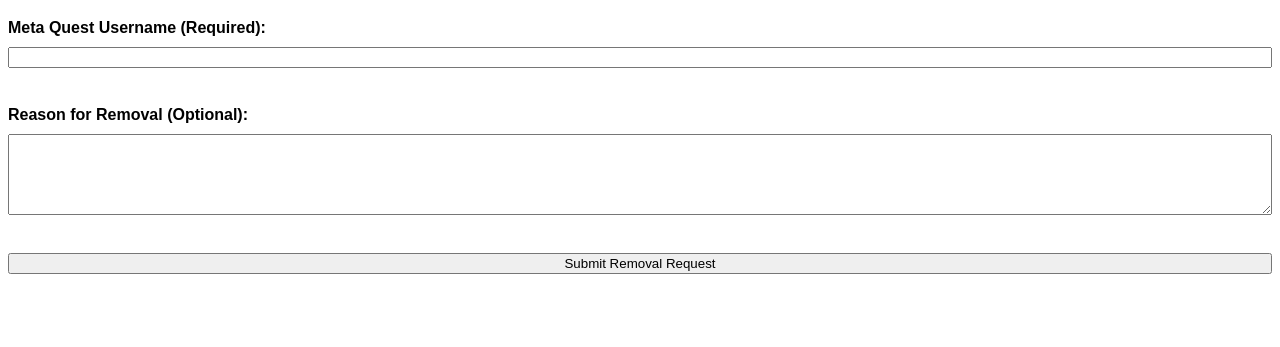
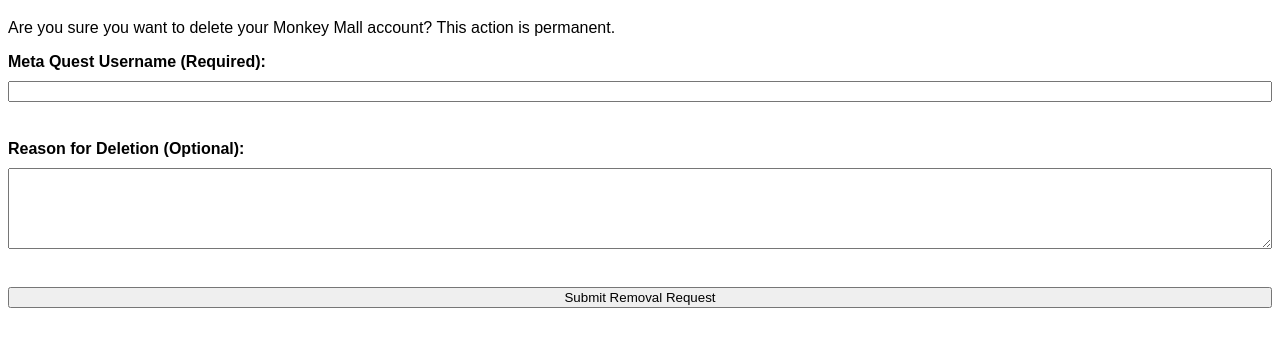
Before and after one commit to TMTimeVR/TMTimeVR.github.io, a plain HTML site: page removal-request/index.html in a window 1280 px wide. Shown: the part 61-408 px from the top of the page. Drawn offline with Linux system fonts and the light colour scheme.

Commit message:
Update index.html

```diff
--- a/removal-request/index.html
+++ b/removal-request/index.html
@@ -8,11 +8,12 @@
 </head>
 <body>
     <h1>Monkey Mall Account Removal</h1>
+    <p>Are you sure you want to delete your Monkey Mall account? This action is permanent.</p>
     <form id="removal-form">
         <label for="username">Meta Quest Username (Required):</label>
         <input type="text" id="username" name="username" required>
         <br>
-    <label for="reason">Reason for Removal (Optional):</label>
+        <label for="reason">Reason for Deletion (Optional):</label>
         <textarea id="reason" name="reason" rows="5"></textarea>
         <br>
         <button type="submit">Submit Removal Request</button>
```
Lines whose indentation alone changed are shown as unchanged.
